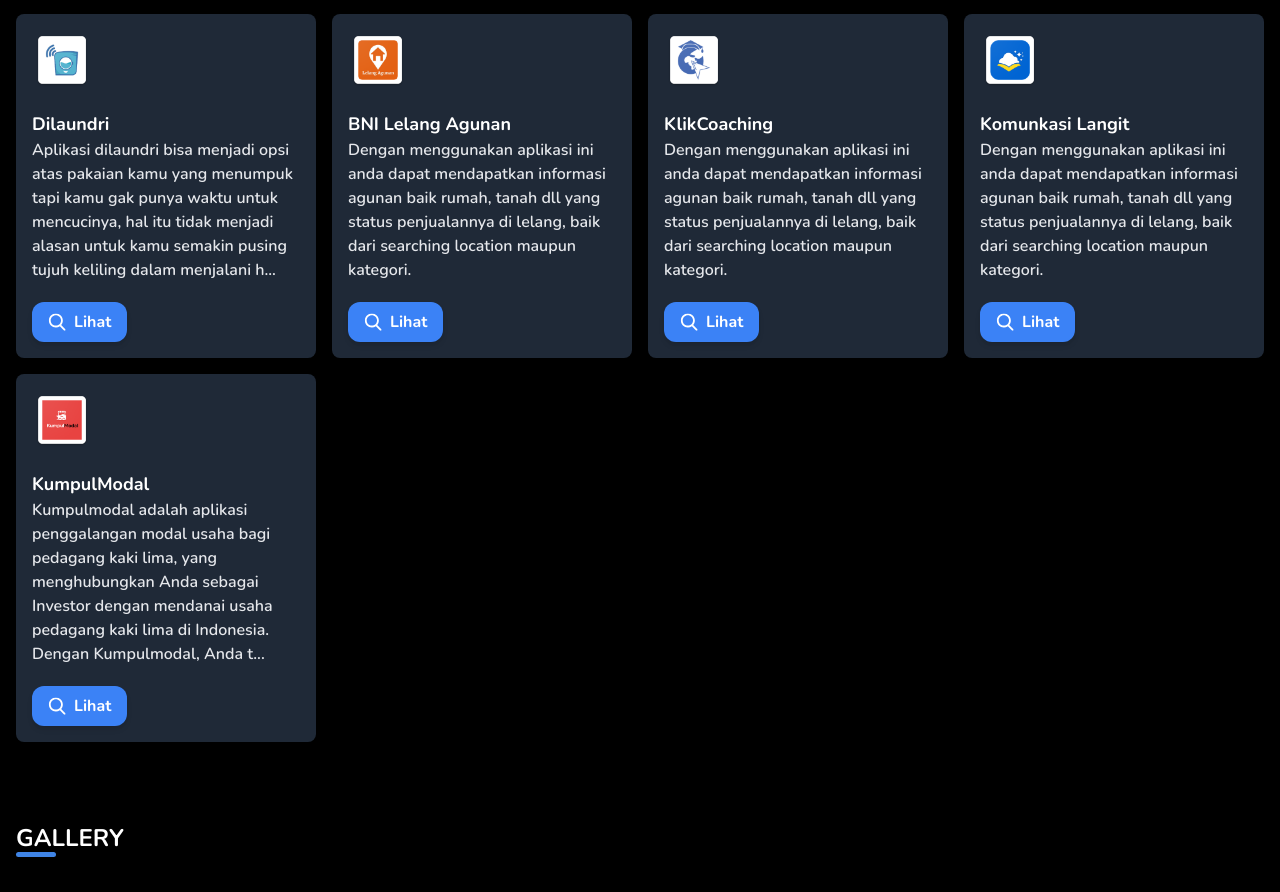
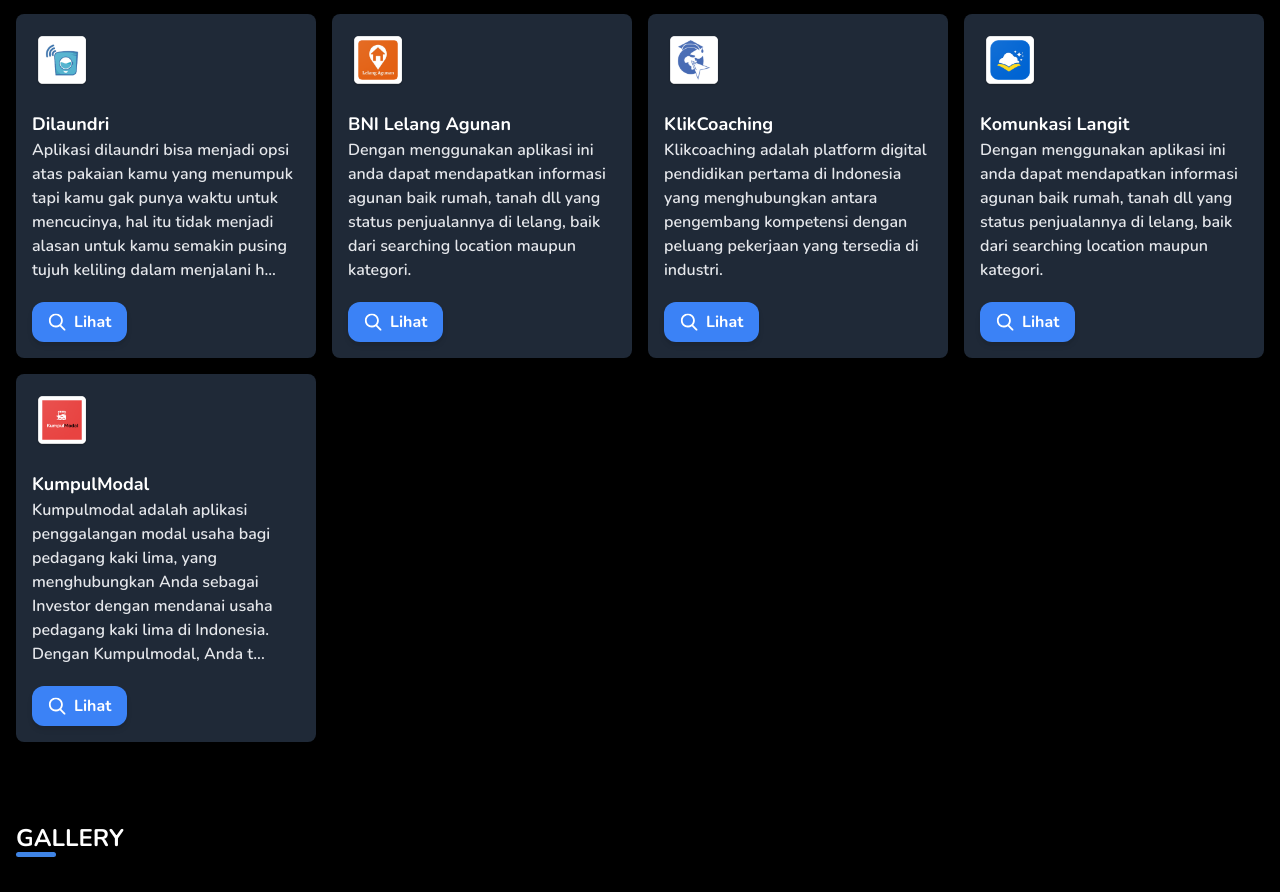
Before and after one commit to qytela/portofolio-fansa, a Next.js app: page / in a window 1280 px wide. Shown: the part 880-1772 px from the top of the page. Built offline with nearby package versions, Linux system fonts and the light colour scheme.

Commit message:
update title

```diff
--- a/src/pages/index.js
+++ b/src/pages/index.js
@@ -19,7 +19,7 @@
         },
         {
             name: 'KlikCoaching',
-            description: 'Dengan menggunakan aplikasi ini anda dapat mendapatkan informasi agunan baik rumah, tanah dll yang status penjualannya di lelang, baik dari searching location maupun kategori.',
+            description: 'Klikcoaching adalah platform digital pendidikan pertama di Indonesia yang menghubungkan antara pengembang kompetensi dengan peluang pekerjaan yang tersedia di industri.',
             icon: '/klikcoaching-icon.png',
             url: 'https://klikcoaching.com'
         },
```
